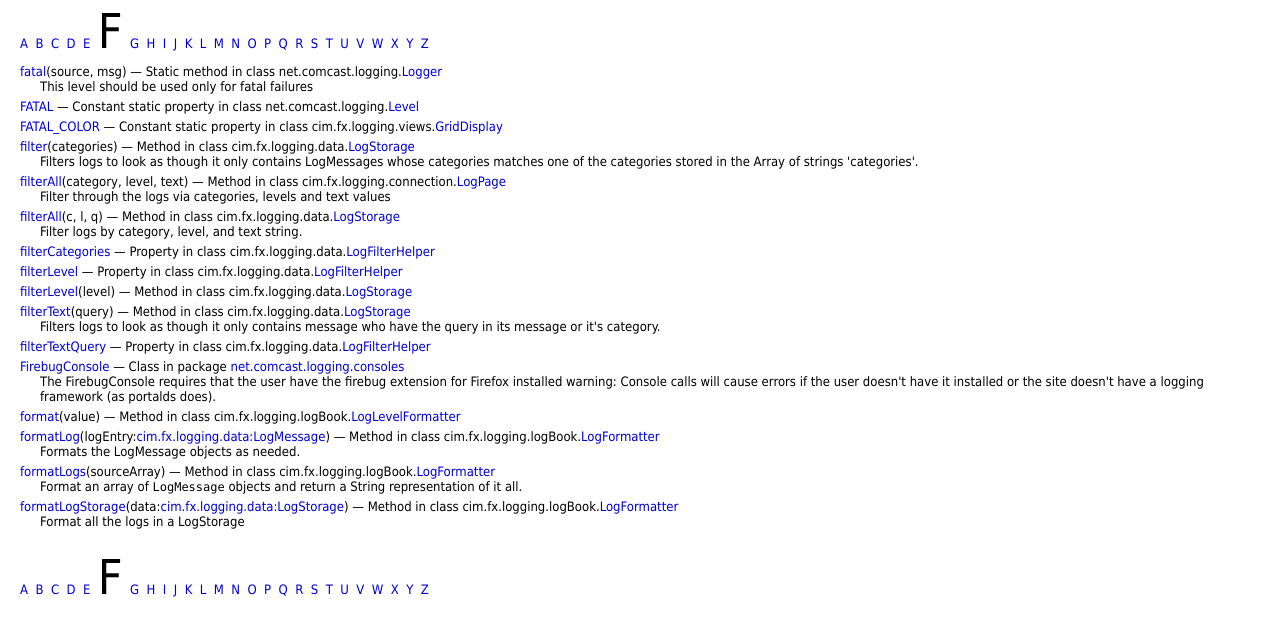
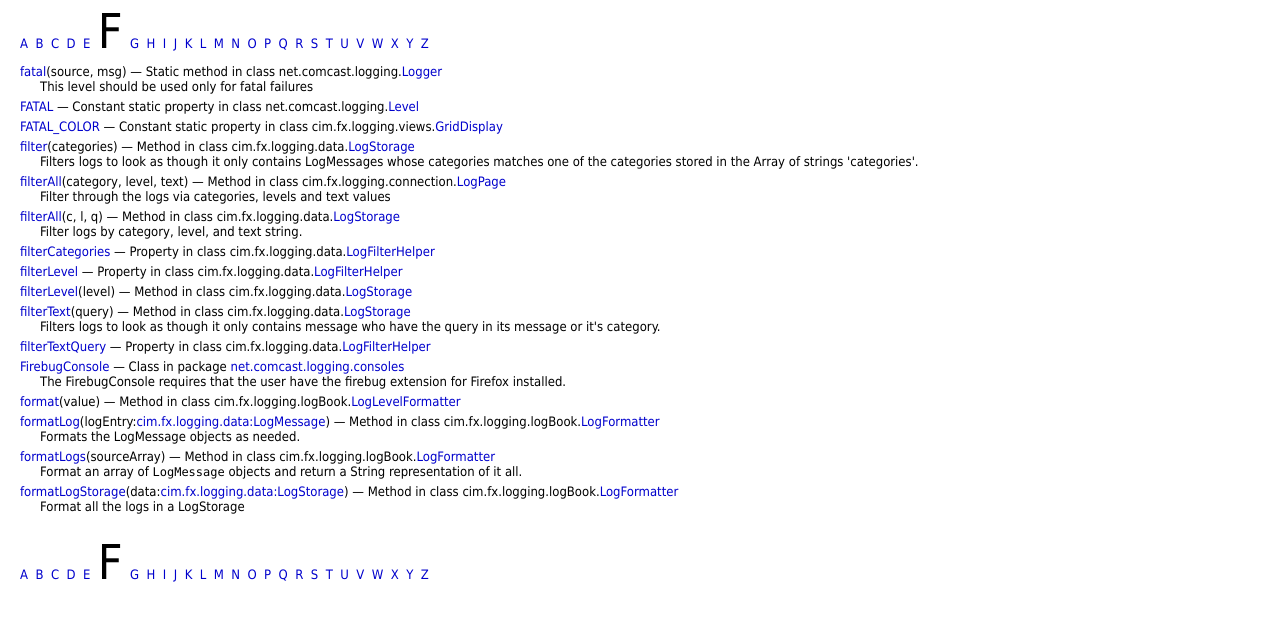
Before and after one commit to arpit/logbook, a plain HTML site: page docs/all-index-F.html in a window 1280 px wide. Shown: the part 102-738 px from the top of the page. Drawn offline with Linux system fonts and the light colour scheme.

Commit message:
git-svn-id: http://cimlogbook.googlecode.com/svn/trunk@38 7e92c088-b245-0410-a16f-c3386edacc87

```diff
--- a/docs/all-index-F.html
+++ b/docs/all-index-F.html
@@ -117,10 +117,7 @@ if (!isEclipse() || window.name != ECLIPSE_FRAME_NAME) {titleBar_setSubTitle("F
 <tr>
 <td width="20"></td><td>
   The FirebugConsole requires that the user have the firebug extension
-  for Firefox installed
-
-  warning: Console calls will cause errors if the user doesn't have it installed
-  or the site doesn't have a logging framework (as portalds does).</td>
+  for Firefox installed.</td>
 </tr>
 <tr>
 <td colspan="2" class="idxrow"><a onclick="javascript:loadClassListFrame('cim/fx/logging/logBook/class-list.html');" href="cim/fx/logging/logBook/LogLevelFormatter.html#format()">format</a>(value) &mdash; Method in class cim.fx.logging.logBook.<a onclick="javascript:loadClassListFrame('cim/fx/logging/logBook/class-list.html');" href="cim/fx/logging/logBook/LogLevelFormatter.html">LogLevelFormatter</a></td>
```
Also changed, not shown: docs/class-summary.html (+1 -4 lines), 1 other file.
